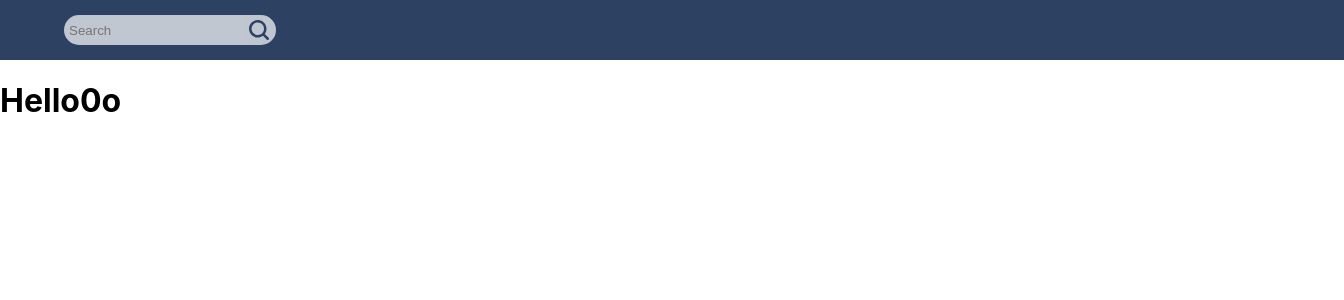
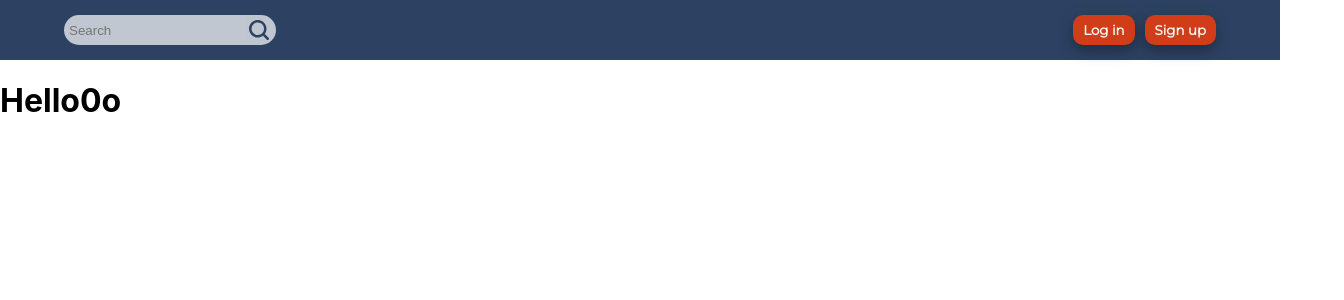
Before and after one commit to elidaarnaut/StudyHub, a React (Create React App) app in the folder study-hub/: page / in a window 1280 px wide. Shown: the top 300 px of the page, 1344 px wide, since content can reach past the window. Built offline with nearby package versions, Linux system fonts and the light colour scheme.

Commit message:
Top Menu Finished

```diff
--- a/study-hub/src/App.css
+++ b/study-hub/src/App.css
@@ -1,10 +1,14 @@
+@import url('https://fonts.googleapis.com/css2?family=Montserrat:ital@0;1&display=swap');
+
 .topMenu1div{
-  width: 100%;
+  /* width: 100%; */
   height: 60px;
   background-color: #2D4263;
   padding-left: 5%;
   display: flex;
   align-items: center;
+  justify-content: space-between;
+  padding-right: 5%;
 }
 
 .searchInput{
@@ -40,6 +44,26 @@
   border-radius: 0 50px 50px 0;
   padding: 0%;
   padding-right: 5px;
+}
+
+.button{
+  background-color: #D03D18;
+  height: 30px;
+  width: fit-content;
+  padding-left: 10px;
+  padding-right: 10px;
+  border-radius: 10px;
+  border-style: none;
+  box-shadow: rgba(0, 0, 0, 0.35) 0px 5px 15px;
+  margin-left: 10px;
+  color: #F5F5F5;
+  font-family: 'Montserrat', Arial, Helvetica, sans-serif;
+  font-weight: 700;
+  justify-self: end;
+}
+
+.buttonsDiv{
+  /* justify-content: ; */
 }
 
 /* .App {
--- a/study-hub/src/components/TopMenu1.jsx
+++ b/study-hub/src/components/TopMenu1.jsx
@@ -1,11 +1,18 @@
 import React from "react";
 import Search1 from "./Search1";
+import Container from 'react-bootstrap/Container';
+
 import "../App.css"
 
 function TopMenu1(){
     return(
         <div className="topMenu1div">
             <Search1></Search1>
+            <div>
+                <button className="button">Log in</button>
+                <button className="button">Sign up</button>
+            </div>
+
         </div>
     );
 }
```
